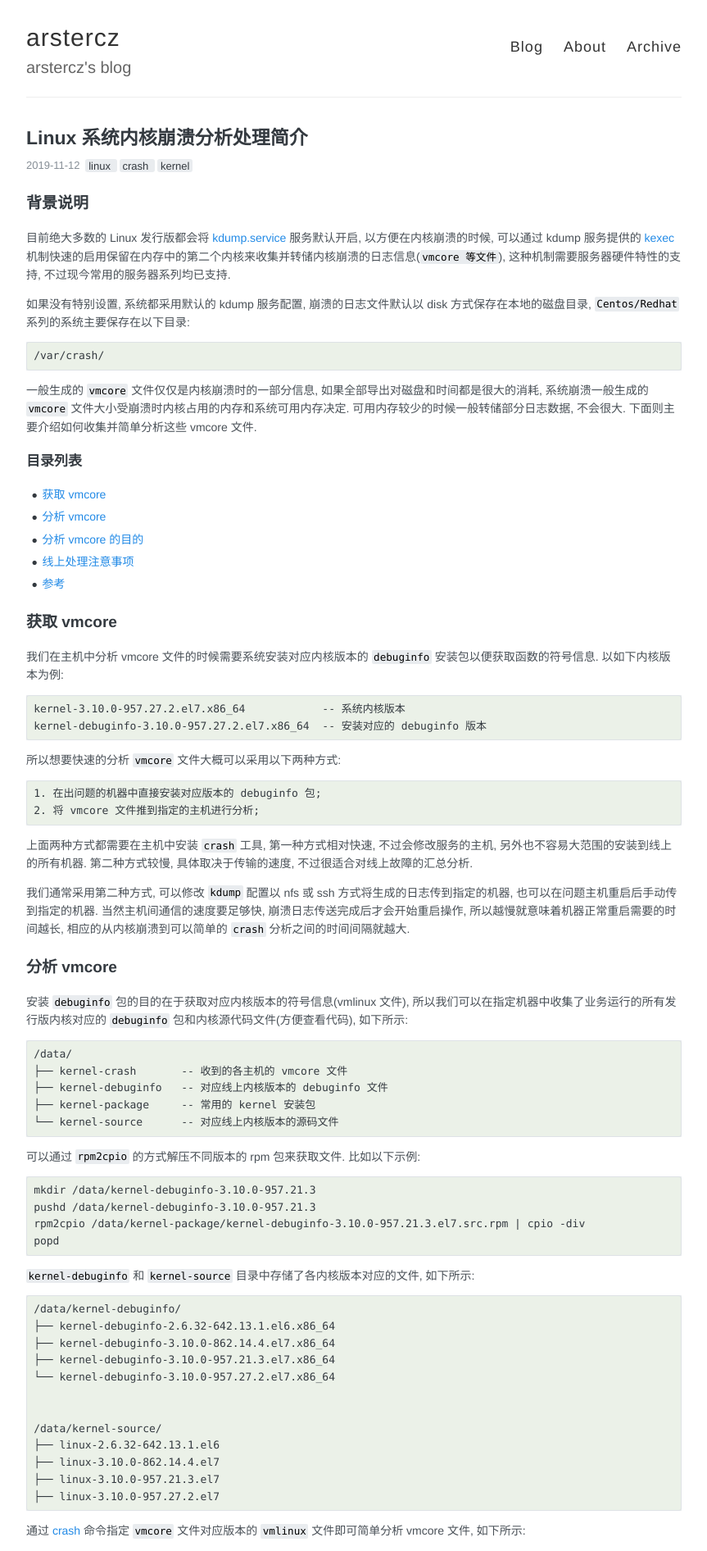
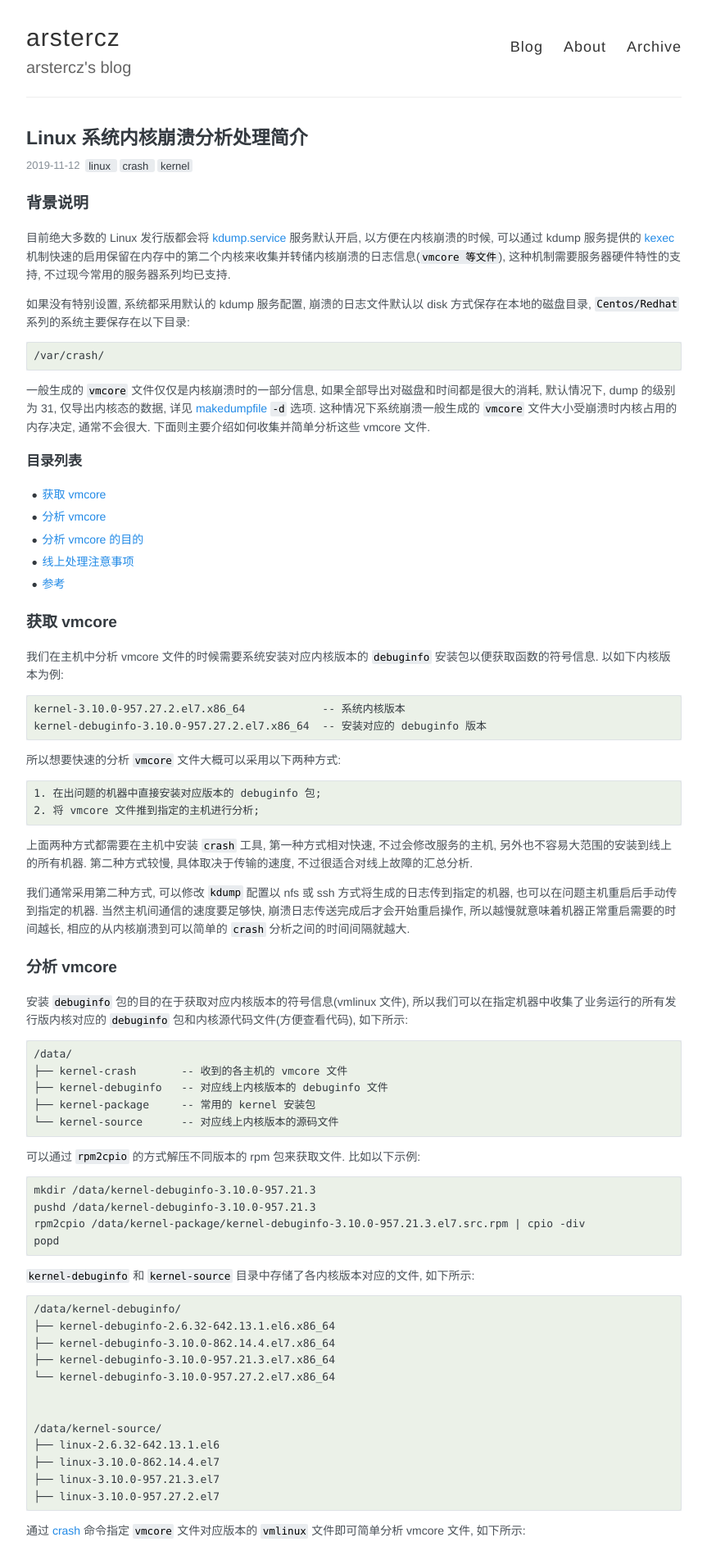
Before and after one commit to arstercz/arstercz.github.io, a Jekyll site: the page built from _posts/2019-11-12-brief-intro-to-linux-kernel-crash-analyze.md, in a window 1280 px wide. Shown: the top 1892 px of the page at 82% size, without its empty margins (208-1071 px from the left). Built offline with Jekyll 4.4.1, drawn with Linux system fonts in a browser that asks for light colours; comment, search, counter and statistics services are not loaded; some of the changed text lies outside the part shown.

Commit message:
fix the vmcore size note

````diff
--- a/_posts/2019-11-12-brief-intro-to-linux-kernel-crash-analyze.md
+++ b/_posts/2019-11-12-brief-intro-to-linux-kernel-crash-analyze.md
@@ -14,7 +14,7 @@
 /var/crash/
 ```
 
-一般生成的 `vmcore` 文件仅仅是内核崩溃时的一部分信息, 如果全部导出对磁盘和时间都是很大的消耗, 系统崩溃一般生成的 `vmcore` 文件大小受崩溃时内核占用的内存和系统可用内存决定. 可用内存较少的时候一般转储部分日志数据, 不会很大. 下面则主要介绍如何收集并简单分析这些 vmcore 文件.
+一般生成的 `vmcore` 文件仅仅是内核崩溃时的一部分信息, 如果全部导出对磁盘和时间都是很大的消耗, 默认情况下, dump 的级别为 31, 仅导出内核态的数据, 详见 [makedumpfile](https://linux.die.net/man/8/makedumpfile) `-d` 选项. 这种情况下系统崩溃一般生成的 `vmcore` 文件大小受崩溃时内核占用的内存决定, 通常不会很大. 下面则主要介绍如何收集并简单分析这些 vmcore 文件.
 
 ### 目录列表
 
@@ -168,7 +168,9 @@
 
 ### 加快 vmcore 分析
 
-`vmcore` 文件的大小受 kdump 参数日志级别决定, 默认为 31 仅导出内核态的数据. 这种级别下一般由崩溃时内核占用的内存和系统的可用内存决定, 在可用内存较小的时候就只转储部分内核数据信息. 通常在内存使用较多的主机中(比如128G 内存剩余可用 1 G 内存)生成的文件在 1G 左右, 传到指定的机器需要一定的时间, 如果传输较慢, 可以将 vmcore 文件拉倒对应内网机器进行分析. 该机器需要提前装好对应内核版本的 `debuginfo` 包, 当然不用非要 rpm 安装, 我们可以将 `debuginfo` 包通过 `rpm2cpio` 方式解压出来单独存放到指定的目录.
+`vmcore` 文件的大小受 kdump 参数 dump 级别决定, 默认为 31 仅导出内核态的数据. 这种级别下一般由崩溃时内核占用的内存决定. 可以查看 `/proc/meminfo` 的 Slab 信息查看内核态大概的数据, 通常情况下 vmcore 都会小于 slab 的值. vmcore 传到指定的机器需要一定的时间, 如果传输较慢, 可以将 vmcore 文件拉倒对应内网机器进行分析. 该机器需要提前装好对应内核版本的 `debuginfo` 包, 当然不用非要 rpm 安装, 我们可以将 `debuginfo` 包通过 `rpm2cpio` 方式解压出来单独存放到指定的目录.
+
+*备注*: 使用 crash 工具分析 vmcore 文件的时候通常会出现 `[PARTIAL DUMP]` 的提示, 这种提示一般在设置 dump 级别的时候进行提示, 更多可以参考 [bugzella-857111](https://bugzilla.redhat.com/show_bug.cgi?id=857111).
 
 ### 处理反馈及建议
 
````
Also changed, not shown: other parts of _posts/2019-11-12-brief-intro-to-linux-kernel-crash-analyze.md (+1 -1 lines).
